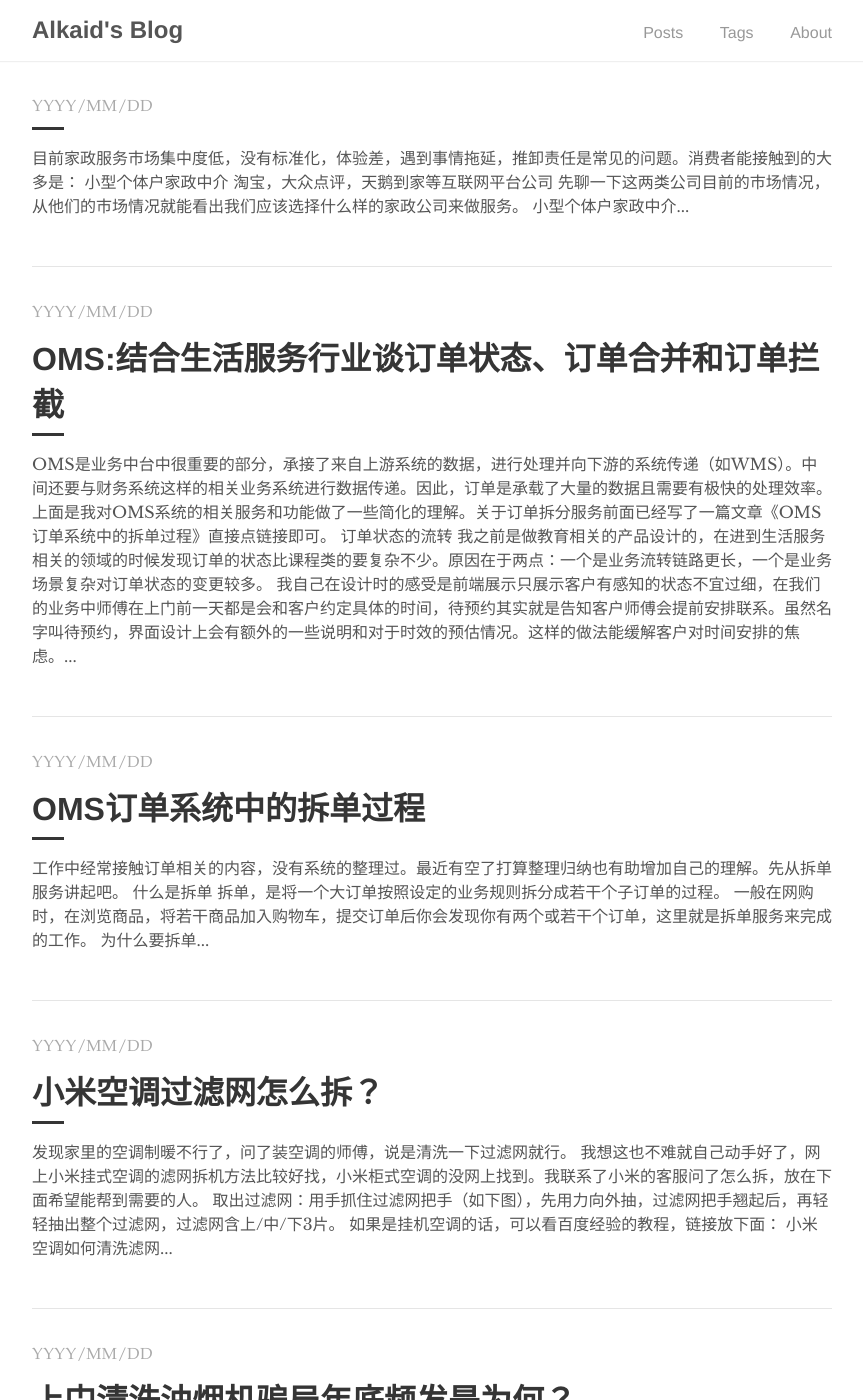
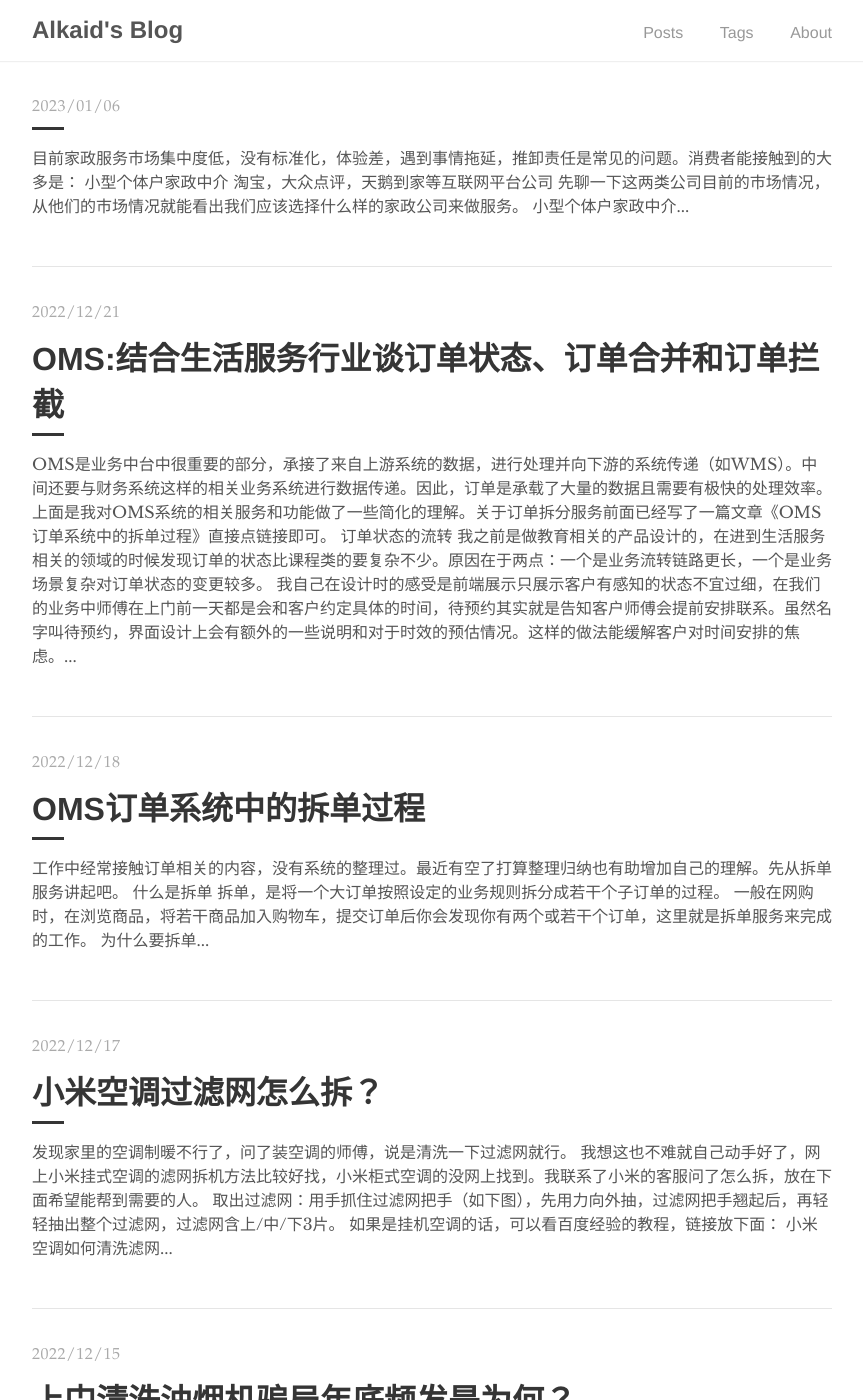
Before and after one commit to AlkaidWaong/ifoz, a Jekyll site: the page built from index.html, in a window 1280 px wide and 1400 px high. Shown: the whole window, without its empty margins (208-1071 px from the left). Built offline with Jekyll 4.4.1, drawn with Linux system fonts in a browser that asks for light colours; the list of posts is cut into pages by our own code; some of the changed text lies outside the part shown.

Commit message:
Update catalogue_item.html

```diff
--- a/_includes/catalogue_item.html
+++ b/_includes/catalogue_item.html
@@ -1,9 +1,9 @@
-<a href="{{ post.url | prepend: site.baseurl }}" class="catalogue-item">
+<a href="{{ post.url }}" class="catalogue-item">
   <div>
     {% if include.sticky == 'true' %}
     <span class="catalogue-pinned">Pinned &middot;</span>
     {% endif %}
-    <time datetime="{{ post.date }}" class="catalogue-time">{{ post.date | date: "YYYY/MM/DD" }}</time>
+    <time datetime="{{ post.date }}" class="catalogue-time">{{ post.date | date: "%Y/%m/%d" }}</time>
     <h1 class="catalogue-title">{{ post.title }}</h1>
     <div class="catalogue-line"></div>
 
```
